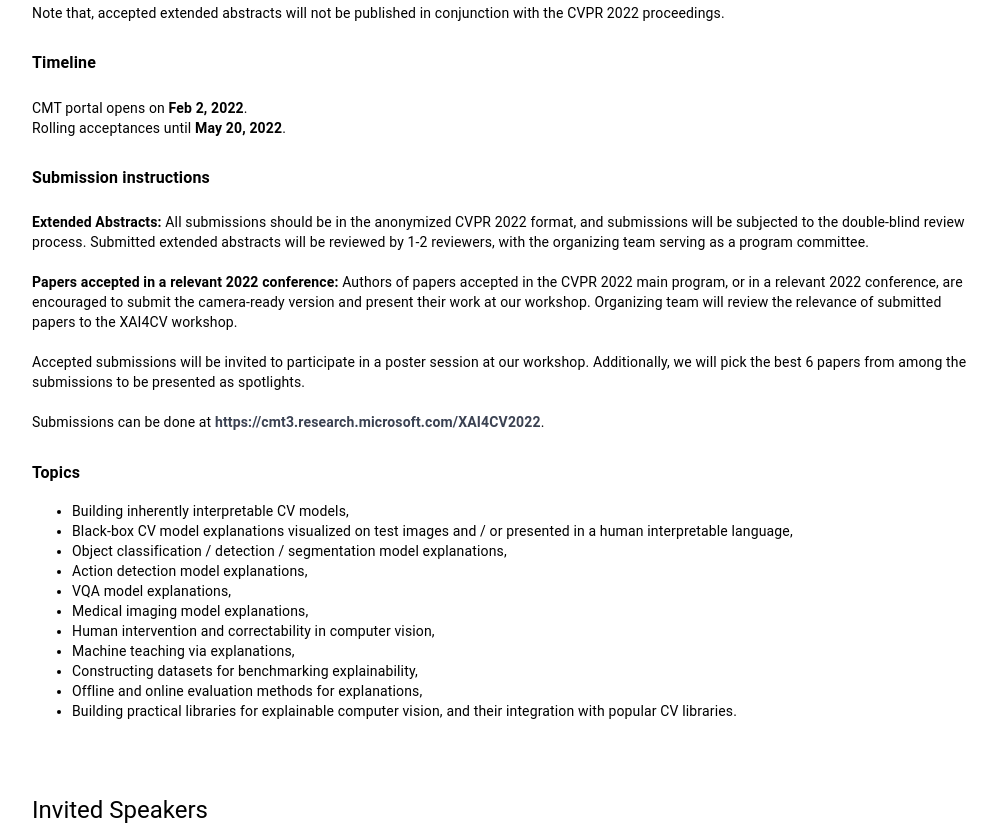
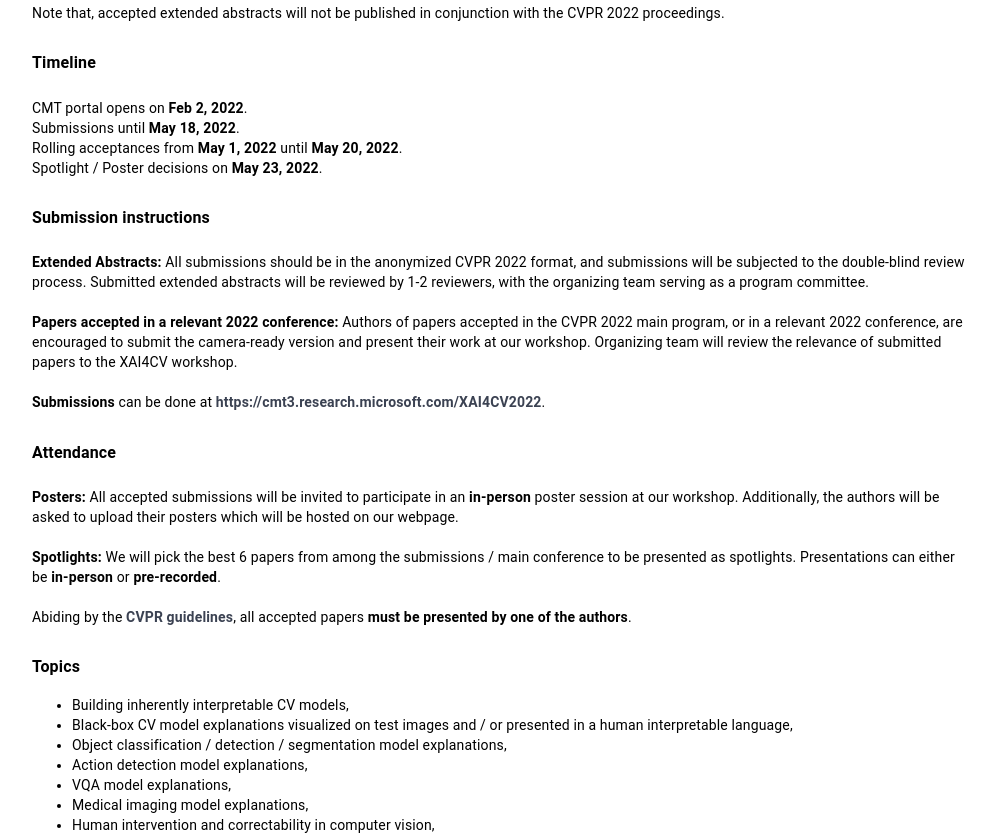
Before and after one commit to xai4cv/xai4cv.github.io, a React (Create React App) app: page /workshop in a window 1280 px wide. Shown: the part 1080-1916 px from the top of the page, without its empty margins (140-1137 px from the left). Built offline with nearby package versions, Linux system fonts and the light colour scheme.

Commit message:
Add more details to call for papers, stricter deadlines, attendance instructions, etc

```diff
--- a/src/components/Workshop.js
+++ b/src/components/Workshop.js
@@ -179,7 +179,9 @@ class Workshop extends React.Component {
                                             align="left"
                                         >
                                         CMT portal opens on <b>Feb 2, 2022</b>. <br/>
-                                        Rolling acceptances until <b>May 20, 2022</b>.
+                                        Submissions until <b>May 18, 2022</b>. <br/>
+                                        Rolling acceptances from <b>May 1, 2022</b> until <b>May 20, 2022</b>. <br/>
+                                        Spotlight / Poster decisions on <b>May 23, 2022</b>.
                                         </Typography>
                                     </Grid>
 
@@ -204,10 +206,32 @@ class Workshop extends React.Component {
                                         <b>Papers accepted in a relevant 2022 conference: </b> Authors of papers accepted in the CVPR 2022 main program, or in a relevant 2022 conference, are encouraged to submit the camera-ready version and present their work at our workshop.
                                         Organizing team will review the relevance of submitted papers to the XAI4CV workshop.
                                         <br /><br />
-                                        Accepted submissions  will be invited to participate in a poster session at our workshop.
-                                        Additionally, we will pick the best 6 papers from among the submissions to be presented as spotlights.
+                                        <b>Submissions</b> can be done at <Link target="_blank" rel="noopener" href="https://cmt3.research.microsoft.com/XAI4CV2022"><b>https://cmt3.research.microsoft.com/XAI4CV2022</b></Link>.
+                                        </Typography>
+                                    </Grid>
+
+
+                                    <Grid item xs={12} className={classes.gridItem}>
+                                        <Typography
+                                            className={classes.sectionHeader}
+                                            variant="subtitle1"
+                                            align="left"
+                                            >
+                                            <b>Attendance</b>
+                                        </Typography>
+                                        <br/>
+                                        <Typography
+                                            className={classes.sectionHeader}
+                                            variant="body2"
+                                            align="left"
+                                        >
+                                        <b>Posters: </b> All accepted submissions will be invited to participate in an <b>in-person</b> poster session at our workshop.
+                                        Additionally, the authors will be asked to upload their posters which will be hosted on our webpage.
                                         <br /><br />
-                                        Submissions can be done at <Link target="_blank" rel="noopener" href="https://cmt3.research.microsoft.com/XAI4CV2022"><b>https://cmt3.research.microsoft.com/XAI4CV2022</b></Link>.
+                                        <b>Spotlights: </b> We will pick the best 6 papers from among the submissions / main conference to be presented as spotlights.
+                                        Presentations can either be <b>in-person</b> or <b>pre-recorded</b>.
+                                        <br /><br />
+                                        Abiding by the <Link target="_blank" rel="noopener" href="https://cvpr2022.thecvf.com/registration"><b>CVPR guidelines</b></Link>, all accepted papers <b>must be presented by one of the authors</b>.
                                         </Typography>
                                     </Grid>
 
```
